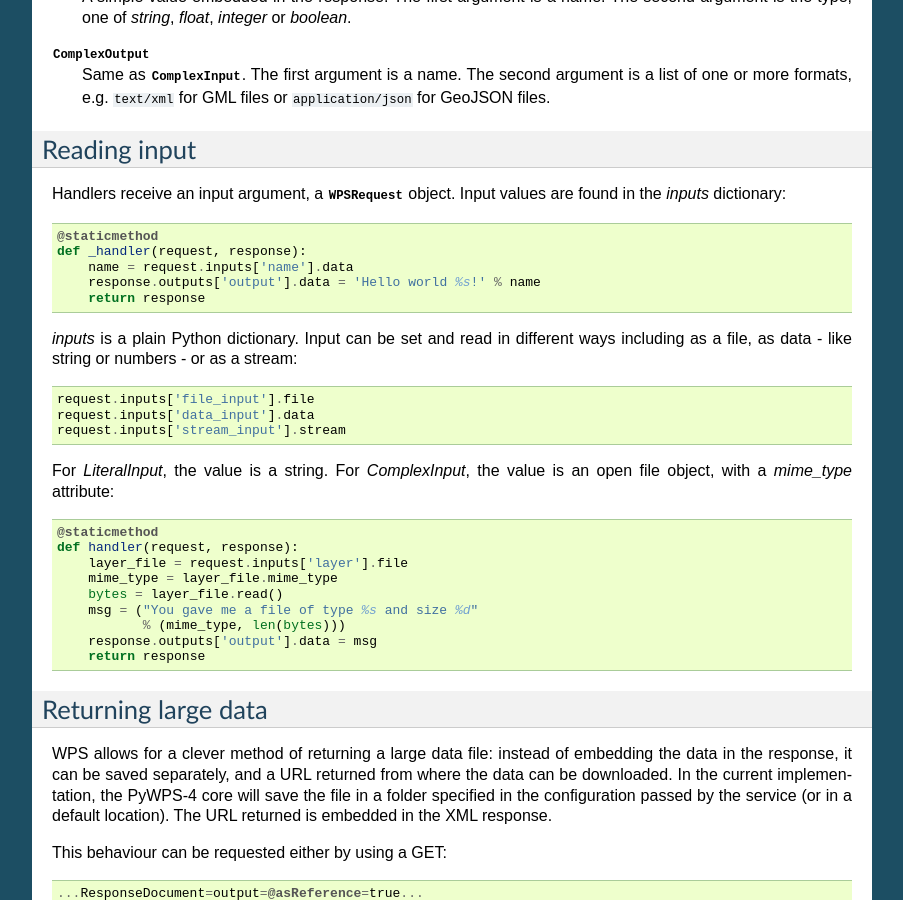
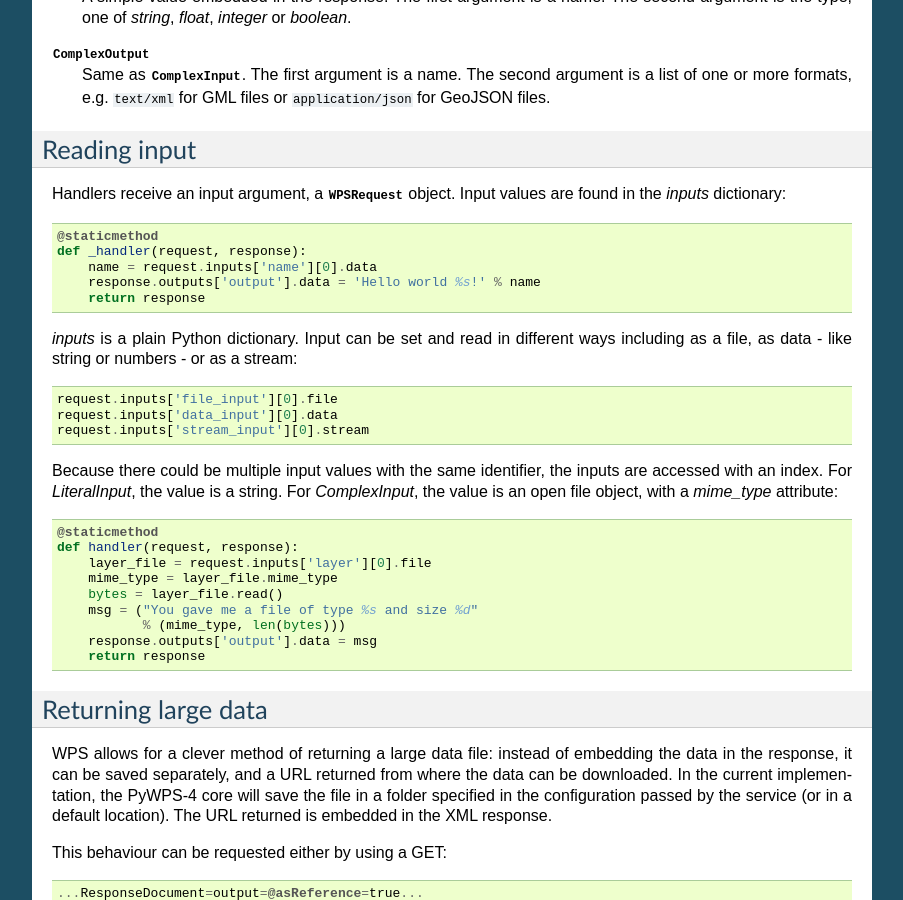
Before and after one commit to geopython/pywps, a Sphinx documentation site: the page built from docs/process.rst, in a window 1280 px wide and 900 px high, scrolled down 1484 px. Shown: the whole window, without its empty margins (198-1101 px from the left). Built offline with Sphinx 7.4.7, drawn with Linux system fonts in a browser that asks for light colours.

Commit message:
Document request.inputs access with index
This should fix #128

```diff
--- a/docs/process.rst
+++ b/docs/process.rst
@@ -109,7 +109,7 @@ values are found in the `inputs` dictionary::
 
     @staticmethod
     def _handler(request, response):
-        name = request.inputs['name'].data
+        name = request.inputs['name'][0].data
         response.outputs['output'].data = 'Hello world %s!' % name
         return response
 
@@ -117,16 +117,17 @@ values are found in the `inputs` dictionary::
 Input can be set and read in different ways including as a file, as data
 - like string or numbers - or as a stream::
 
-    request.inputs['file_input'].file
-    request.inputs['data_input'].data
-    request.inputs['stream_input'].stream
+    request.inputs['file_input'][0].file
+    request.inputs['data_input'][0].data
+    request.inputs['stream_input'][0].stream
 
+Because there could be multiple input values with the same identifier, the inputs are accessed with an index.
 For `LiteralInput`, the value is a string. For `ComplexInput`, the value
 is an open file object, with a `mime_type` attribute::
 
     @staticmethod
     def handler(request, response):
-        layer_file = request.inputs['layer'].file
+        layer_file = request.inputs['layer'][0].file
         mime_type = layer_file.mime_type
         bytes = layer_file.read()
         msg = ("You gave me a file of type %s and size %d"
```
